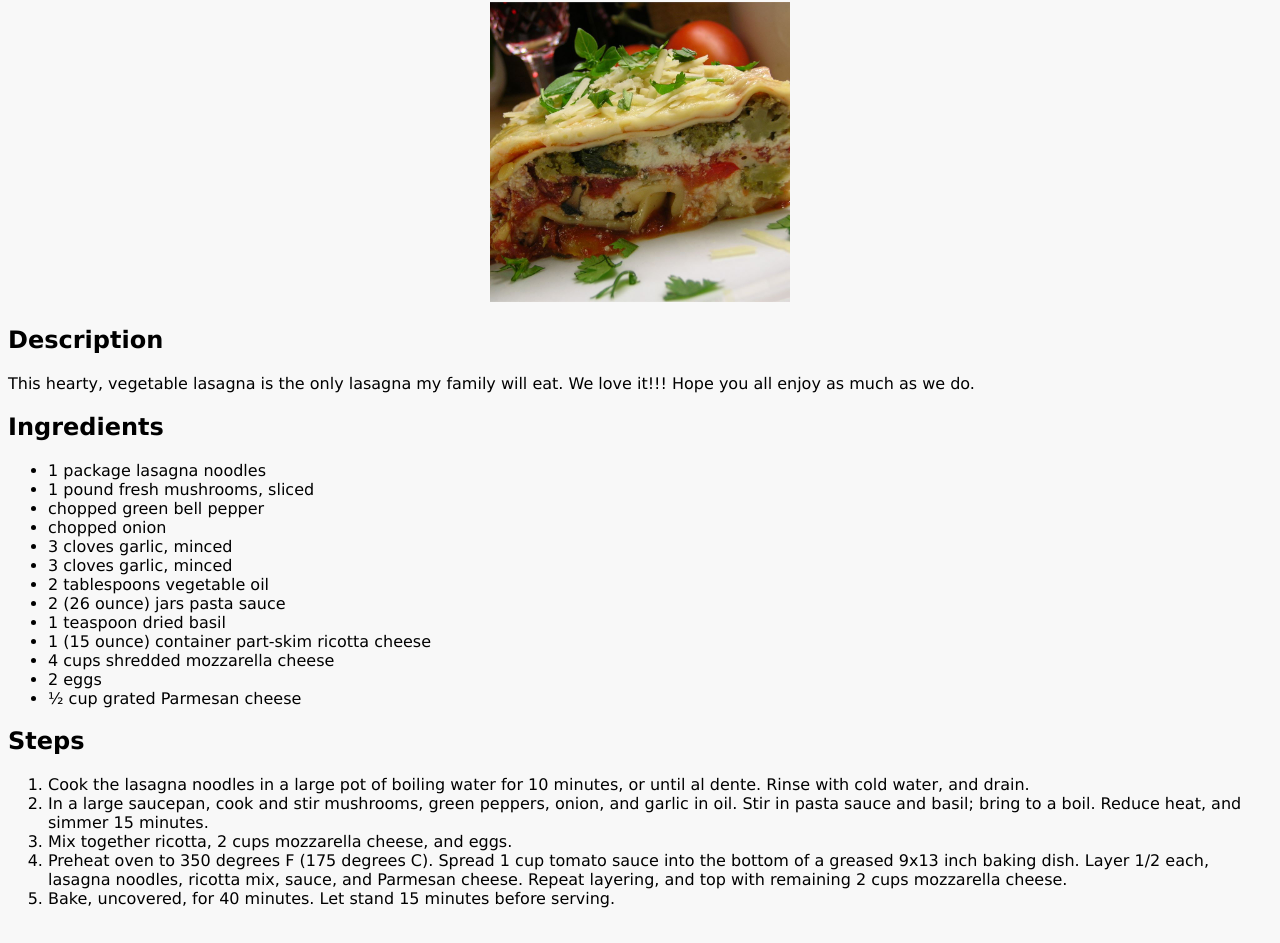
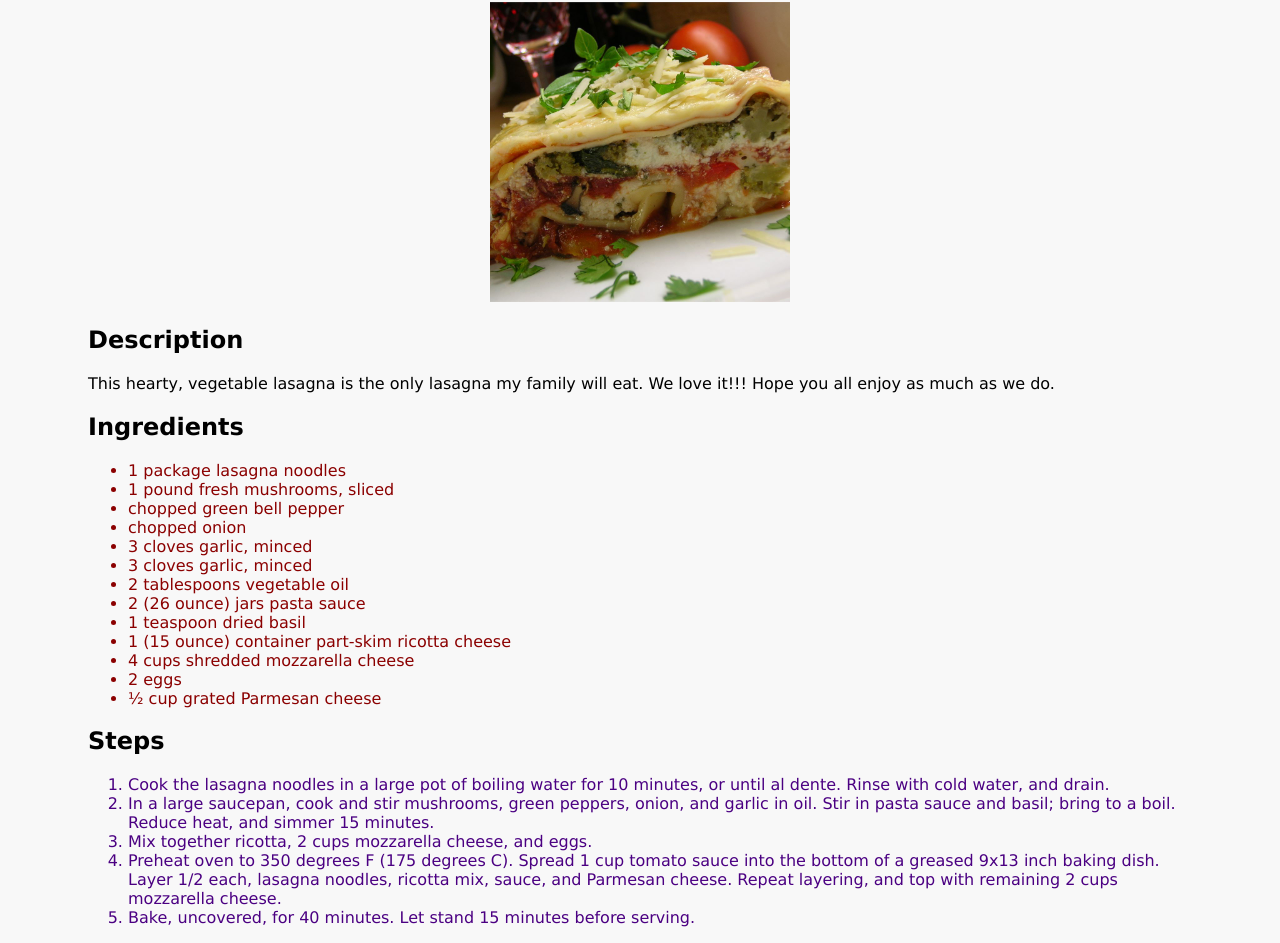
Before and after one commit to BastienVH/odin-recipes, a plain HTML site: page recipes/lasagna.html in a window 1280 px wide. Shown: the part 79-1022 px from the top of the page. Drawn offline with Linux system fonts and the light colour scheme.

Commit message:
added style to ingredients and steps

```diff
--- a/recipes/lasagna.html
+++ b/recipes/lasagna.html
@@ -13,7 +13,7 @@
     <h2>Description</h2>
     <p>This hearty, vegetable lasagna is the only lasagna my family will eat. We love it!!! Hope you all enjoy as much as we do.</p>
     <h2>Ingredients</h2>
-    <ul>
+    <ul class="ingredients">
       <li>1 package lasagna noodles</li>
       <li>1 pound fresh mushrooms, sliced</li>
       <li>chopped green bell pepper</li>
@@ -29,7 +29,7 @@
       <li>½ cup grated Parmesan cheese</li>
     </ul>
     <h2>Steps</h2>
-    <ol>
+    <ol class="steps">
       <li>Cook the lasagna noodles in a large pot of boiling water for 10 minutes, or until al dente. Rinse with cold water, and drain.</li>
       <li>In a large saucepan, cook and stir mushrooms, green peppers, onion, and garlic in oil. Stir in pasta sauce and basil; bring to a boil. Reduce heat, and simmer 15 minutes.</li>
       <li>Mix together ricotta, 2 cups mozzarella cheese, and eggs.</li>
--- a/styles.css
+++ b/styles.css
@@ -1,6 +1,10 @@
 * {
   background-color: #f8f8f8;
   font-family: Verdana, Geneva, Tahoma, sans-serif;
+}
+
+body {
+  padding: 0px 80px;
 }
 
 h1 {
@@ -15,3 +19,11 @@ img {
 .img-wrapper {
   text-align: center;
 }
+
+.ingredients {
+  color:darkred;
+}
+
+.steps {
+  color:indigo;
+}
```
Also changed, not shown: recipes/brownies.html (+2 -2 lines), recipes/pancakes.html (+2 -2 lines).
